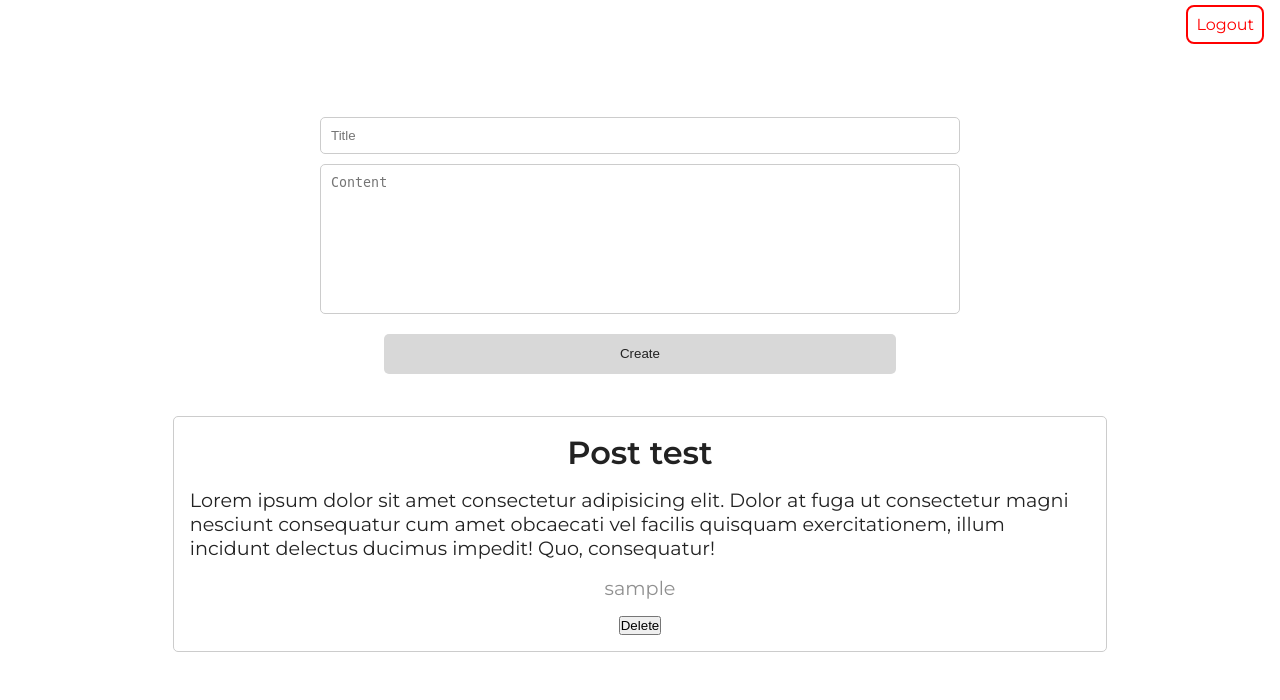
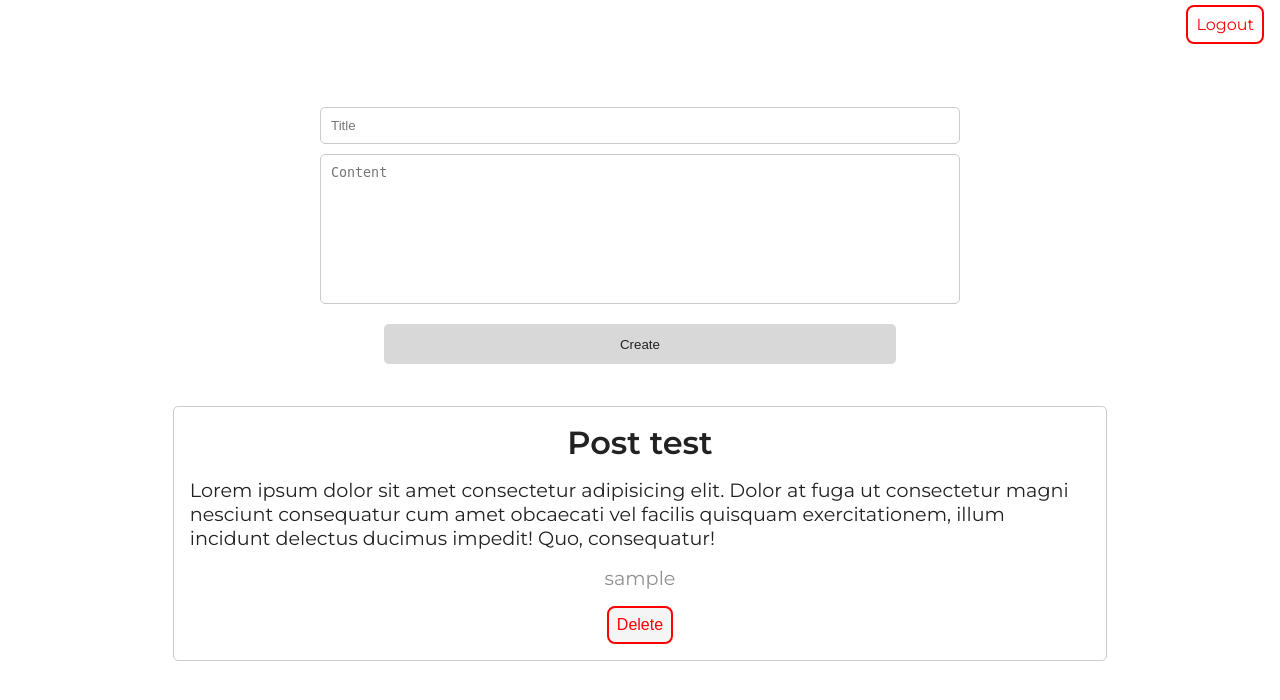
Before and after one commit to Rijenth/projet_backend_blog, a PHP site: page / in a window 1280 px wide. Shown: the top 700 px of the page. Run offline with PHP 8.4, Linux system fonts and the light colour scheme; the visitor is signed in with stand-in values (Sample User, id 1).

Commit message:
delete btn

```diff
--- a/app/styles/globals.css
+++ b/app/styles/globals.css
@@ -287,6 +287,15 @@ main {
   border-radius: 5px;
   padding: 1rem;
 }
+#blog_page .blog_posts-wrapper .blog_post .delete-btn {
+  padding: 0.5rem;
+  border-radius: 8px;
+  font-size: 1rem;
+  color: red;
+  cursor: pointer;
+  background-color: #f5f5f5;
+  border: red solid 2px;
+}
 #blog_page .blog_posts-wrapper .blog_post .blog_post-title {
   font-size: 2rem;
   font-weight: 600;
--- a/app/styles/layouts/_blog.layout.scss
+++ b/app/styles/layouts/_blog.layout.scss
@@ -53,6 +53,15 @@
       border: 1px solid #ccc;
       border-radius: 5px;
       padding: 1rem;
+      .delete-btn {
+        padding: 0.5rem;
+        border-radius: 8px;
+        font-size: 1rem;
+        color: red;
+        cursor: pointer;
+        background-color: $white;
+        border: red solid 2px;
+      }
       .blog_post-title {
         font-size: 2rem;
         font-weight: 600;
```
Also changed, not shown: 1 other file.
